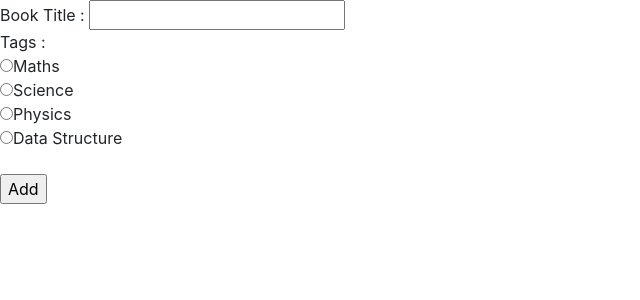
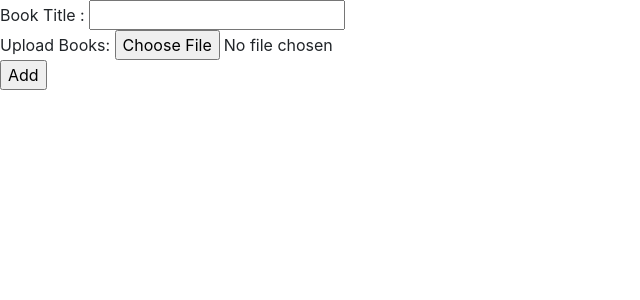
Before and after one commit to hg786km/elearning_kameng, a Django app: page /stuff/addBook/ in a window 1280 px wide. Shown: the top 300 px of the page, without its empty margins (0-640 px from the left). Run offline with Django 3.2, Linux system fonts and the light colour scheme; some libraries are stand-ins or nearby versions.

Commit message:
Update addbook.html

```diff
--- a/E_Learning/home/templates/home/addbook.html
+++ b/E_Learning/home/templates/home/addbook.html
@@ -13,16 +13,13 @@
   <body>
     <form method="post" action="">
     {% csrf_token %}
-<!--    Uploaded by :-->
-<!--    <input type="text" name="username" value="{{user.details.username}}" disabled /><br>-->
     Book Title :
     <input type="text" name="book_name"  required /><br>
-    Tags :<br>
-    <input type="radio" name="tags" value="Maths" />Maths<br>
-    <input type="radio" name="tags" value="Science" />Science<br>
-    <input type="radio" name="tags" value="Physics" />Physics<br>
-    <input type="radio" name="tags" value="Data_Structure" />Data Structure<br>
-    <br>
+
+      Upload Books:
+        <input type="file" name="url" id="files" required />
+        <br>
+
     <input type="submit" value="Add">
 
 </form>
```
